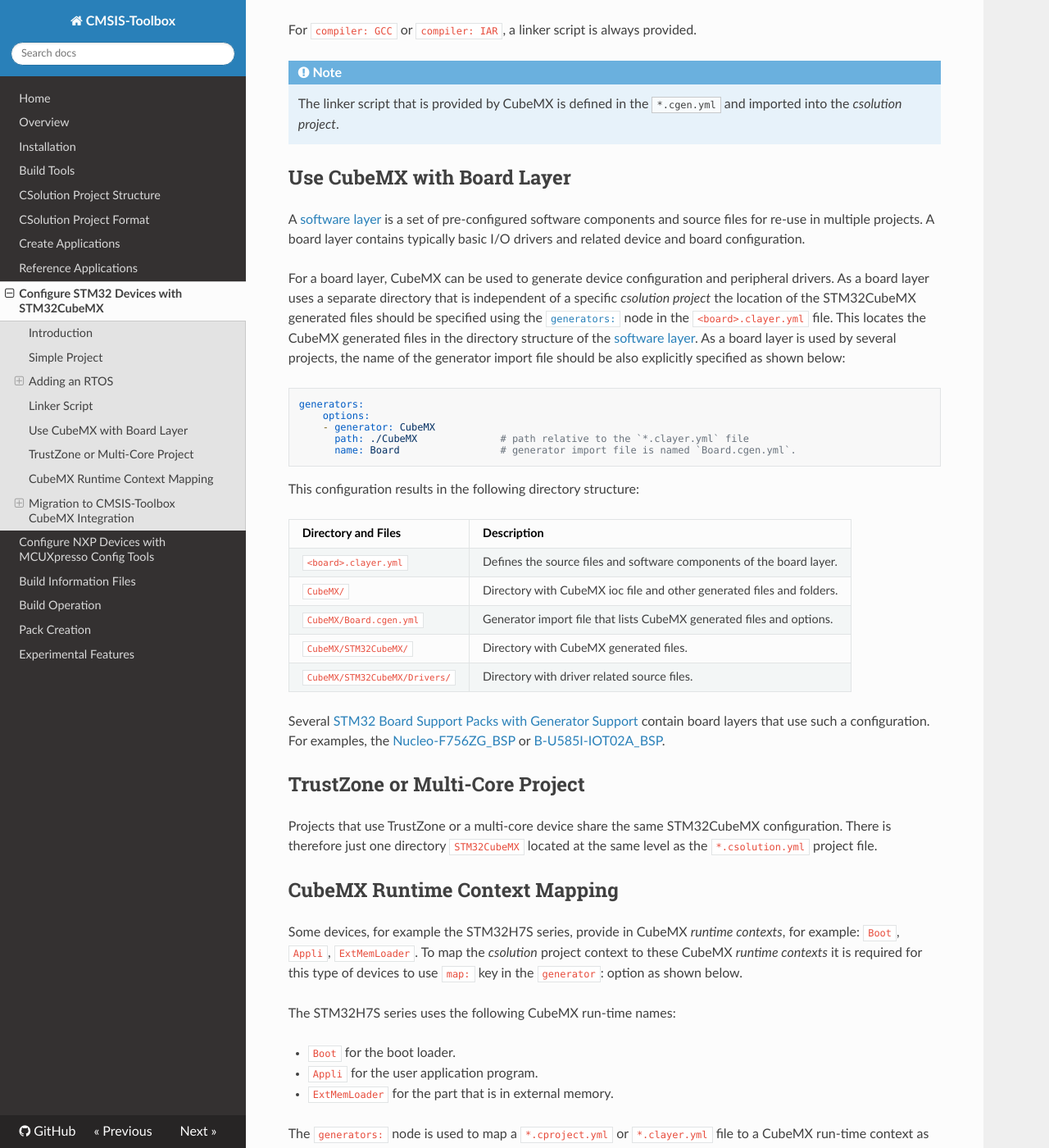
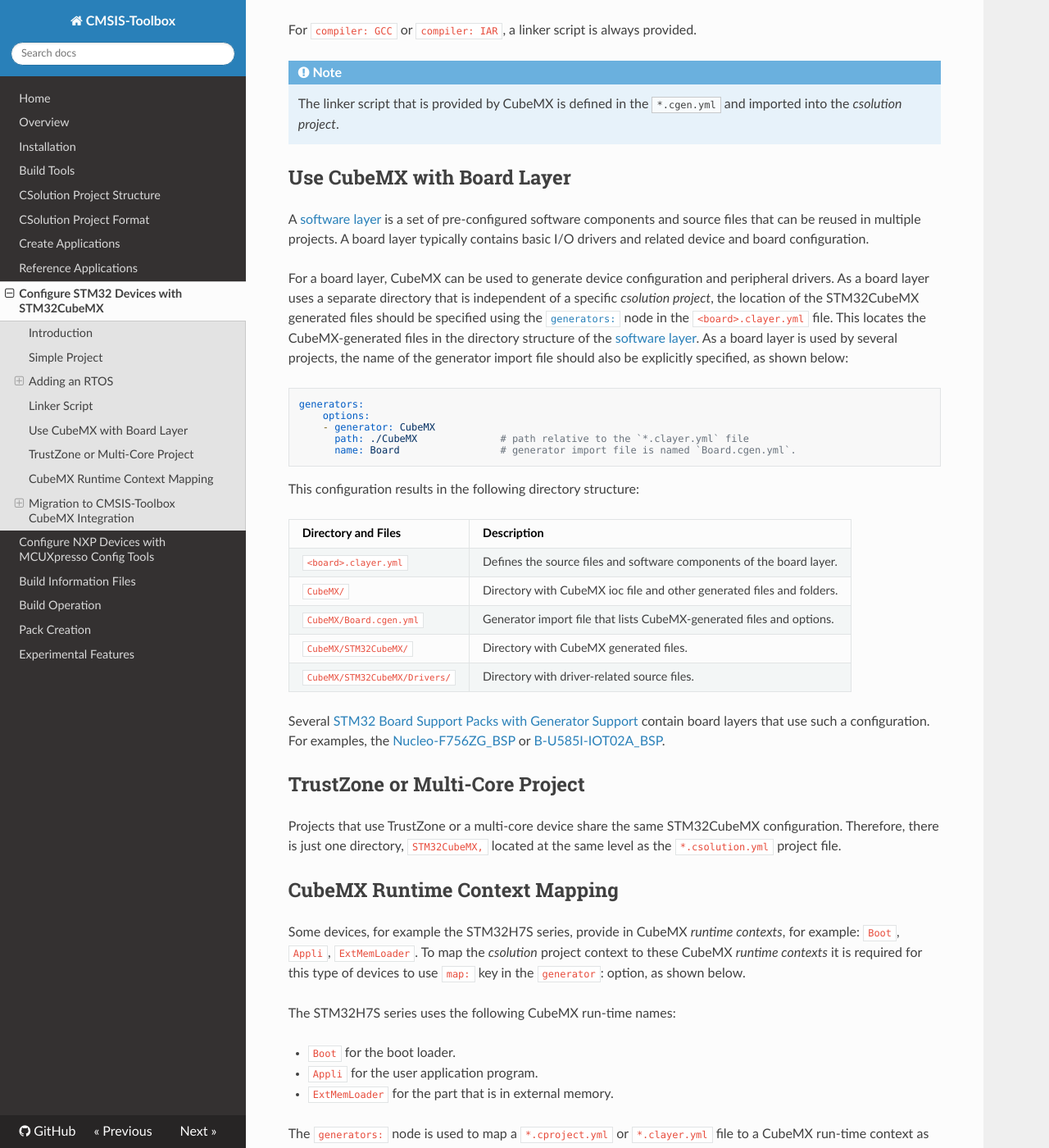
Before and after one commit to Open-CMSIS-Pack/cmsis-toolbox, an MkDocs documentation site: the page built from docs/CubeMX.md, in a window 1280 px wide and 1400 px high, scrolled down 5218 px. Shown: the whole window at 82% size. Built offline with MkDocs 1.6.1, drawn with Linux system fonts in a browser that asks for light colours; nearby versions of some CDN libraries; some of the changed text lies outside the part shown.

Commit message:
Update CubeMX.md
Various minor adjustments according to Grammarly check

````diff
--- a/docs/CubeMX.md
+++ b/docs/CubeMX.md
@@ -7,7 +7,7 @@
 This chapter explains how to use [STM32CubeMX](https://www.st.com/en/development-tools/stm32cubemx.html) with the CMSIS-Toolbox to manage device and board configuration.
 
 !!! Note
-    For the CMSIS-Toolbox CubeMX integration [STM32 packs with generator support](https://github.com/Open-CMSIS-Pack#stm32-packs-with-generator-support) are required. These software packs contain in the release information: **Updated for new CMSIS-Toolbox CubeMX integration**.
+    For the CMSIS-Toolbox CubeMX integration, [STM32 packs with generator support](https://github.com/Open-CMSIS-Pack#stm32-packs-with-generator-support) are required. These software packs contain in the release information: **Updated for new CMSIS-Toolbox CubeMX integration**.
 
 ## Introduction
 
@@ -69,7 +69,7 @@ project:
     - component: Device:CubeMX                # Component that connects to CubeMX
 ```
 
-Such a project cannot be directly built, as initially the `*.cgen.yml` file is missing. It requires to run the CubeMX generator.  Before you start, you may need to [`install missing packs`](build-tools.md#install-missing-packs).
+Such a project cannot be directly built, as initially, the `*.cgen.yml` file is missing. It requires to run the CubeMX generator.  Before you start, you may need to [`install missing packs`](build-tools.md#install-missing-packs).
 
 - Identify the required generator and the directory where the generated files are stored with:
 
@@ -114,11 +114,11 @@ Directory `STM32CubeMX/MyBoard`     | Content
 `STM32CubeMX/MDK-ARM`               | Project files for MDK version 5; only startup code and linker scripts are used for *csolution projects*.
 
 !!! Note
-    CubeMX generates only the directory for the selected toolchain which is either `STM32CubeMX/EWARM`, `STM32CubeMX/GCC`, or `STM32CubeMX/MDK-ARM`.
+    CubeMX generates only the directory for the selected toolchain, which is either `STM32CubeMX/EWARM`, `STM32CubeMX/GCC`, or `STM32CubeMX/MDK-ARM`.
 
 **Content of Generator Import File: `CubeMX.cgen.yml`**
 
-The file `*.cgen.yml` lists the files and settings that are generated by CubeMX and imported in the *csolution project*. The files under `group: CubeMX` may be modified by the user in sections marked with `USER CODE BEGIN` and `USER CODE END` to implement the application specific features. In the file `*.cproject.yml` additional [user files](YML-Input-Format.md#files) can be added.
+The file `*.cgen.yml` lists the files and settings that are generated by CubeMX and imported in the *csolution project*. The files under `group: CubeMX` may be modified by the user in sections marked with `USER CODE BEGIN` and `USER CODE END` to implement the application-specific features. In the file `*.cproject.yml` additional [user files](YML-Input-Format.md#files) can be added.
 
 ```yml
 generator-import:
@@ -203,7 +203,7 @@ Depending on the project type and toolchain, CubeMX provides a linker script.
 
 For `compiler: AC6`:
 
-- no linker script is generated for a simple memory. In this case, the default linker script from the CMSIS-Toolbox is used, but needs a modification: remove `ARM_LIB_HEAP` and `ARM_LIB_STACK` as they are defined in the STM32 startup file.
+- no linker script is generated for a simple memory. In this case, the default linker script from the CMSIS-Toolbox is used but needs a modification: remove `ARM_LIB_HEAP` and `ARM_LIB_STACK` as they are defined in the STM32 startup file.
 
 - a linker script is provided for more complex projects (typically when using the CubeMX Memory Manager).
 
@@ -214,9 +214,9 @@ For `compiler: GCC` or `compiler: IAR`, a linker script is always provided.
 
 ## Use CubeMX with Board Layer
 
-A [software layer](build-overview.md#software-layers) is a set of pre-configured software components and source files for re-use in multiple projects. A board layer contains typically basic I/O drivers and related device and board configuration.
+A [software layer](build-overview.md#software-layers) is a set of pre-configured software components and source files that can be reused in multiple projects. A board layer typically contains basic I/O drivers and related device and board configuration.
 
-For a board layer, CubeMX can be used to generate device configuration and peripheral drivers. As a board layer uses a separate directory that is independent of a specific *csolution project* the location of the  STM32CubeMX generated files should be specified using the [`generators:`](YML-Input-Format.md#generators) node in the `<board>.clayer.yml` file. This locates the CubeMX generated files in the directory structure of the [software layer](build-overview.md#software-layers). As a board layer is used by several projects, the name of the generator import file should be also explicitly specified as shown below:
+For a board layer, CubeMX can be used to generate device configuration and peripheral drivers. As a board layer uses a separate directory that is independent of a specific *csolution project*, the location of the  STM32CubeMX generated files should be specified using the [`generators:`](YML-Input-Format.md#generators) node in the `<board>.clayer.yml` file. This locates the CubeMX-generated files in the directory structure of the [software layer](build-overview.md#software-layers). As a board layer is used by several projects, the name of the generator import file should also be explicitly specified, as shown below:
 
 ```yml
 generators:
@@ -232,19 +232,19 @@ Directory and Files          | Description
 :----------------------------|:---------------------------------------
 `<board>.clayer.yml`           | Defines the source files and software components of the board layer.
 `CubeMX/`                    | Directory with CubeMX ioc file and other generated files and folders.
-`CubeMX/Board.cgen.yml`      | Generator import file that lists CubeMX generated files and options.
+`CubeMX/Board.cgen.yml`      | Generator import file that lists CubeMX-generated files and options.
 `CubeMX/STM32CubeMX/`        | Directory with CubeMX generated files.
-`CubeMX/STM32CubeMX/Drivers/`| Directory with driver related source files.
+`CubeMX/STM32CubeMX/Drivers/`| Directory with driver-related source files.
 
 Several [STM32 Board Support Packs with Generator Support](https://github.com/Open-CMSIS-Pack) contain board layers that use such a configuration. For examples, the [Nucleo-F756ZG_BSP](https://www.keil.arm.com/packs/nucleo-f756zg_bsp-keil/overview/) or [B-U585I-IOT02A_BSP](https://www.keil.arm.com/packs/b-u585i-iot02a_bsp-keil/overview/).
 
 ## TrustZone or Multi-Core Project
 
-Projects that use TrustZone or a multi-core device share the same STM32CubeMX configuration. There is therefore just one directory `STM32CubeMX` located at the same level as the `*.csolution.yml` project file.
+Projects that use TrustZone or a multi-core device share the same STM32CubeMX configuration. Therefore, there is just one directory, `STM32CubeMX,` located at the same level as the `*.csolution.yml` project file.
 
 ## CubeMX Runtime Context Mapping
 
-Some devices, for example the STM32H7S series, provide in CubeMX *runtime contexts*, for example: `Boot`, `Appli`, `ExtMemLoader`. To map the *csolution* project context to these CubeMX *runtime contexts* it is required for this type of devices to use `map:` key in the `generator`: option as shown below.
+Some devices, for example the STM32H7S series, provide in CubeMX *runtime contexts*, for example: `Boot`, `Appli`, `ExtMemLoader`. To map the *csolution* project context to these CubeMX *runtime contexts* it is required for this type of devices to use `map:` key in the `generator`: option, as shown below.
 
 The STM32H7S series uses the following CubeMX run-time names:
 
````
Also changed, not shown: other parts of docs/CubeMX.md (+13 -13 lines).
